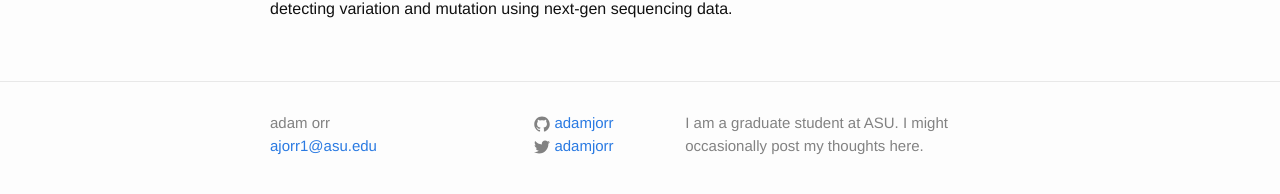
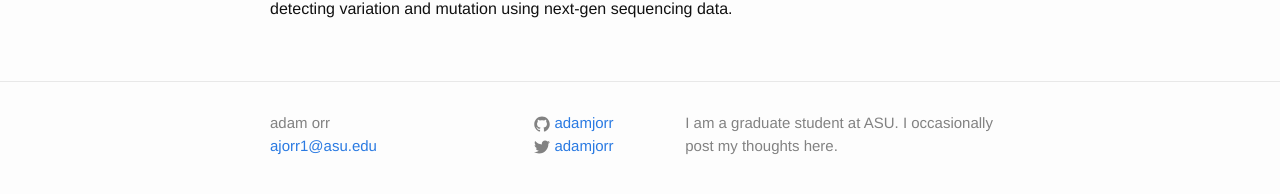
Before and after one commit to adamjorr/adamjorr.github.io, a Jekyll site: the page built from index.md, in a window 1280 px wide. Shown: the part 247-441 px from the top of the page. Built offline with Jekyll 4.4.1, drawn with Linux system fonts in a browser that asks for light colours; nearby versions of some CDN libraries.

Commit message:
change footer flavor text

```diff
--- a/_config.yml
+++ b/_config.yml
@@ -3,7 +3,7 @@ title: blog
 email: ajorr1@asu.edu
 description: > # this means to ignore newlines until "baseurl:"
   I am a graduate student at ASU.
-  I might occasionally post my thoughts here.
+  I occasionally post my thoughts here.
 baseurl: "" # the subpath of your site, e.g. /blog/
 url: "http://www.adamjorr.com" # the base hostname & protocol for your site
 permalink: /blog/:title
```
